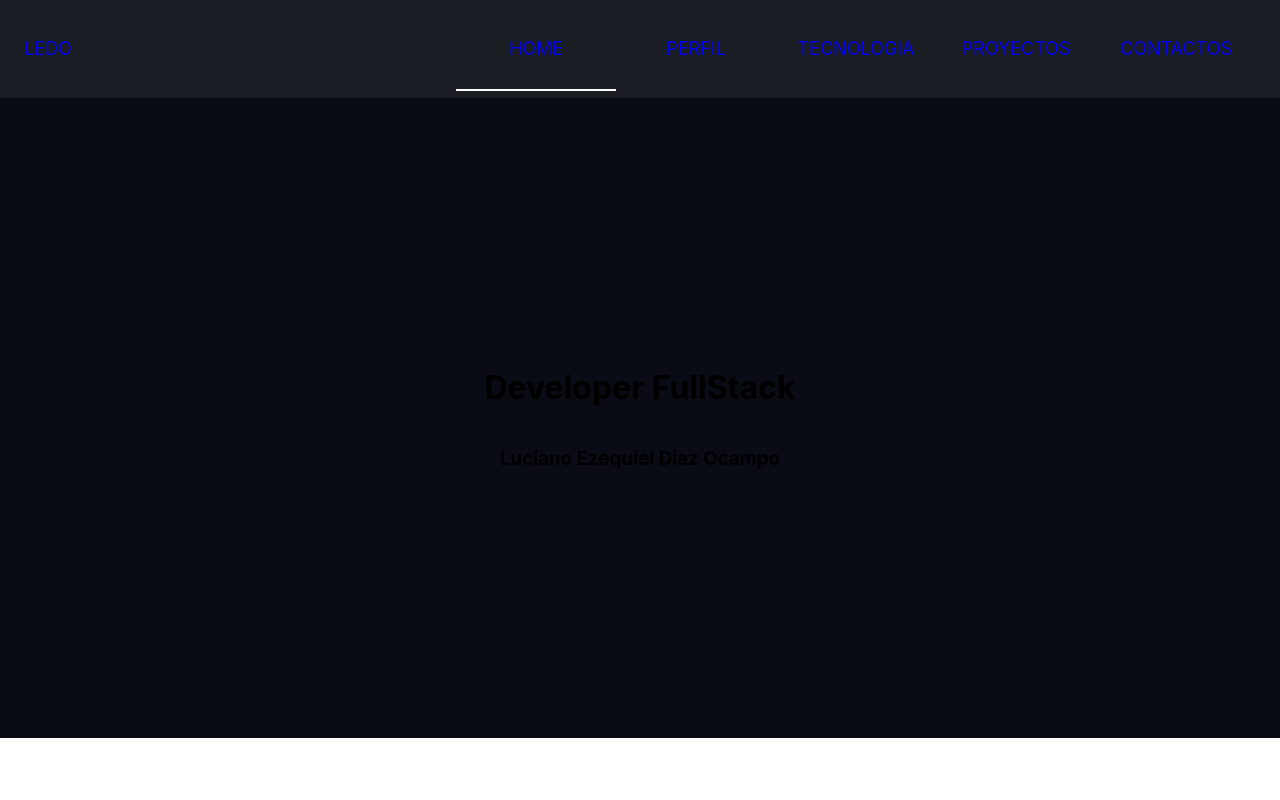
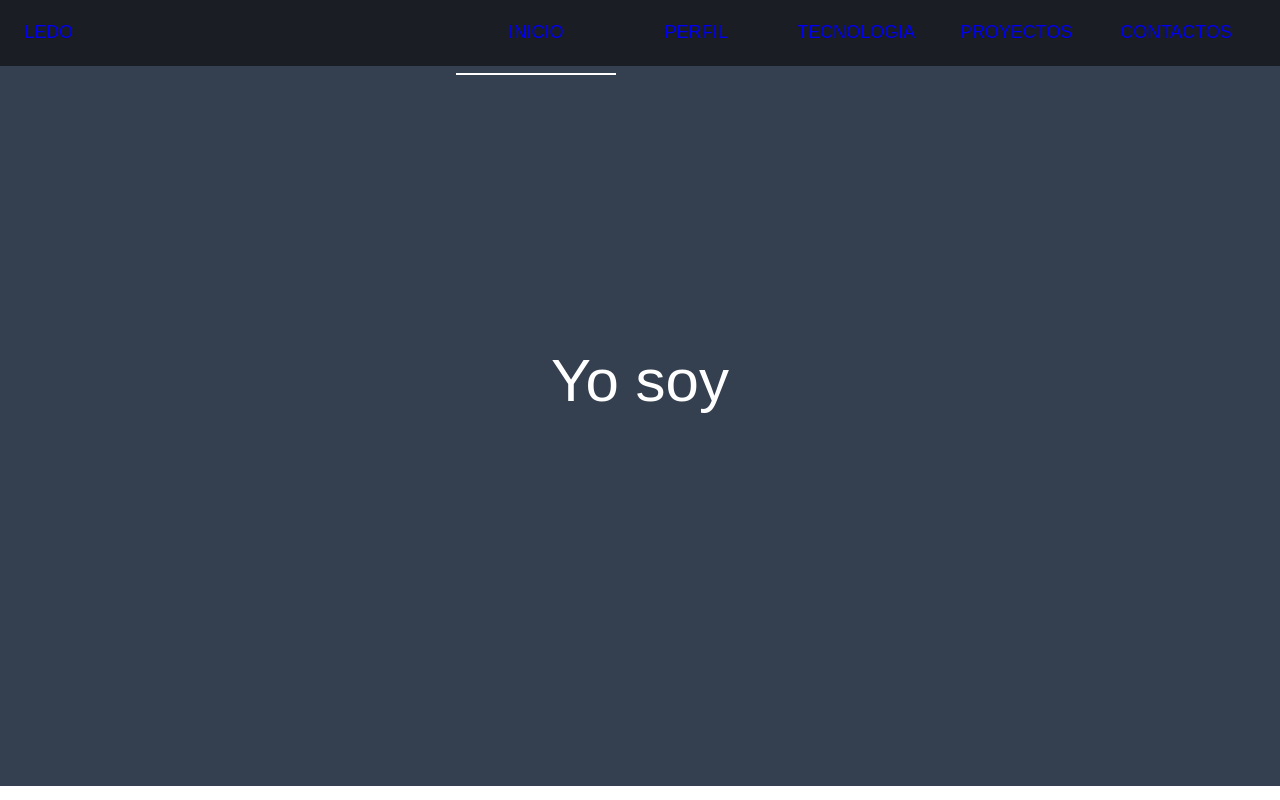
Before and after one commit to LuchoD99/my-portfolio, a React (Create React App) app: page / in a window 1280 px wide. Built offline with nearby package versions, Linux system fonts and the light colour scheme.

Commit message:
home cambios

```diff
--- a/src/components/Home/Home.css
+++ b/src/components/Home/Home.css
@@ -1,4 +1,70 @@
-.home-center {
+* {
+    margin: 0;
+    padding: 0;
+    box-sizing: border-box;
+    font-family: 'Poppins', sans-serif;
+}
+
+.wrapper {
+    height: 90vh;
+    width: 100%;
+    display: flex;
+    flex-direction: column;
+    justify-content: center;
+    align-items: center;
+    background-color: #343f4f;
+    color: #fff;
+}
+.wrapper .static-txt {
+    color: #fff;
+    font-size: 60px;
+    font-weight: 400;
+}
+.wrapper .dynamic-txts {
+    margin-left: 15px;
+    height: 90px;
+    line-height: 90px;
+    overflow: hidden;
+}
+.dynamic-txts li {
+    list-style: none;
+    color: #9970fd;
+    font-size: 60px;
+    font-weight: 500;
+    position: relative;
+    top: 0;
+    animation: slide 12s infinite;
+}
+@keyframes slide {
+    100% {
+        top: -360px;
+    }
+}
+/* .dynamic-txts li span {
+    position: relative;
+    margin: 5px 0;
+    line-height: 90px;
+}
+.dynamic-txts li span::after {
+    content: '';
+    position: absolute;
+    left: 0;
+    height: 100%;
+    width: 100%;
+    background: #343f4f;
+    border-left: 4px solid #9970fd;
+    animation: typind 3s steps(10) infinite;
+}
+@keyframes typind {
+    40%,
+    60% {
+        left: calc(100% + 30px);
+    }
+    100% {
+        left: 0;
+    }
+} */
+/* .home-center {
     height: 80vh;
     width: 100%;
     object-fit: contain;
@@ -8,4 +74,5 @@
     justify-content: center;
     align-items: center;
     background-color: #161e35;
-}
+    color: #fff;
+} */
--- a/src/components/Home/Home.jsx
+++ b/src/components/Home/Home.jsx
@@ -2,9 +2,16 @@ import React from 'react';
 import './Home.css';
 export default function Home() {
     return (
-        <div className="home-center">
-            <h1>Developer FullStack</h1>
-            <h3>Luciano Ezequiel Diaz Ocampo</h3>
+        <div className="wrapper">
+            <div className="static-txt">Yo soy </div>
+            <ul className="dynamic-txts">
+                <li>
+                    <span>Luciano Ezequiel Diaz Ocampo</span>
+                </li>
+                <li>
+                    <span>un Developer FullStack</span>
+                </li>
+            </ul>
         </div>
     );
 }
--- a/src/components/Navbar/navbar.jsx
+++ b/src/components/Navbar/navbar.jsx
@@ -10,7 +10,7 @@ export default function navbar() {
                 <ul className="nav-list">
                     <li className="nav-item">
                         <a href="#" className="nav-link">
-                            Home
+                            Inicio
                         </a>
                     </li>
                     <li className="nav-item">
```
